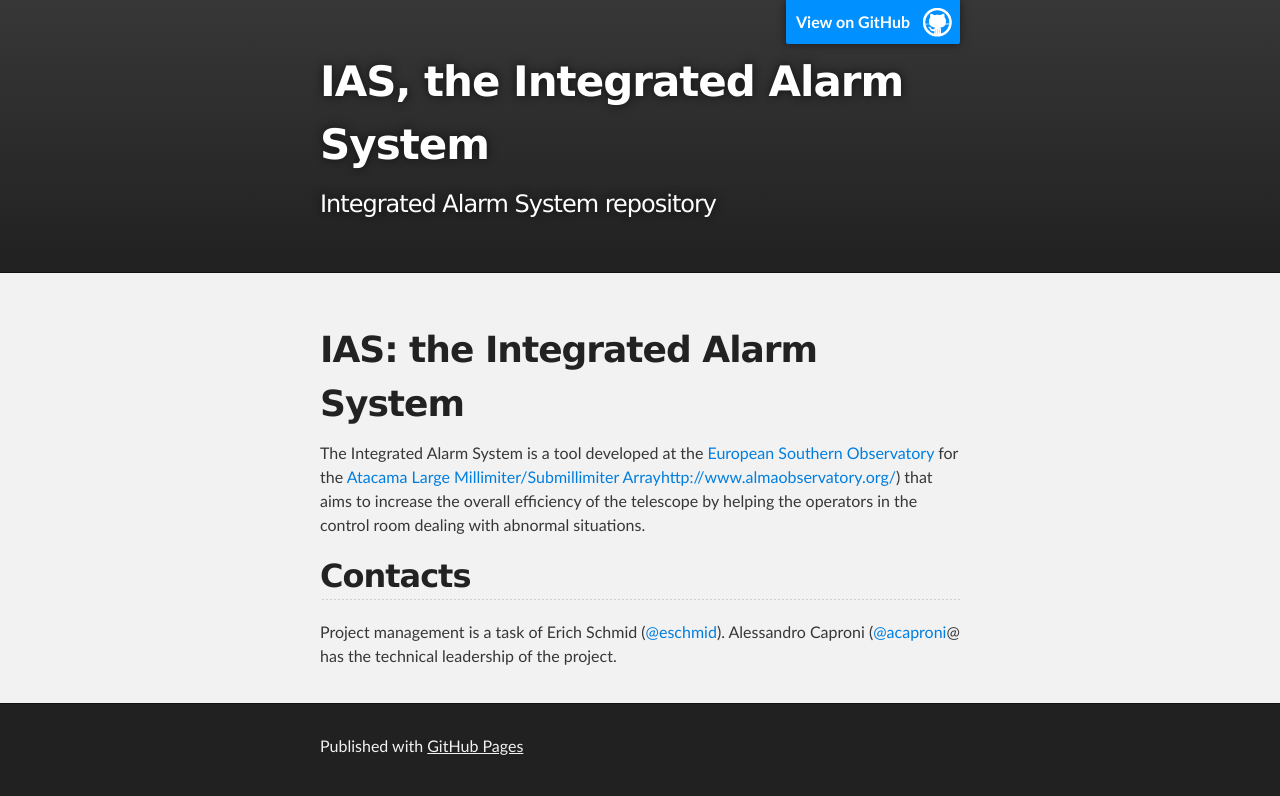
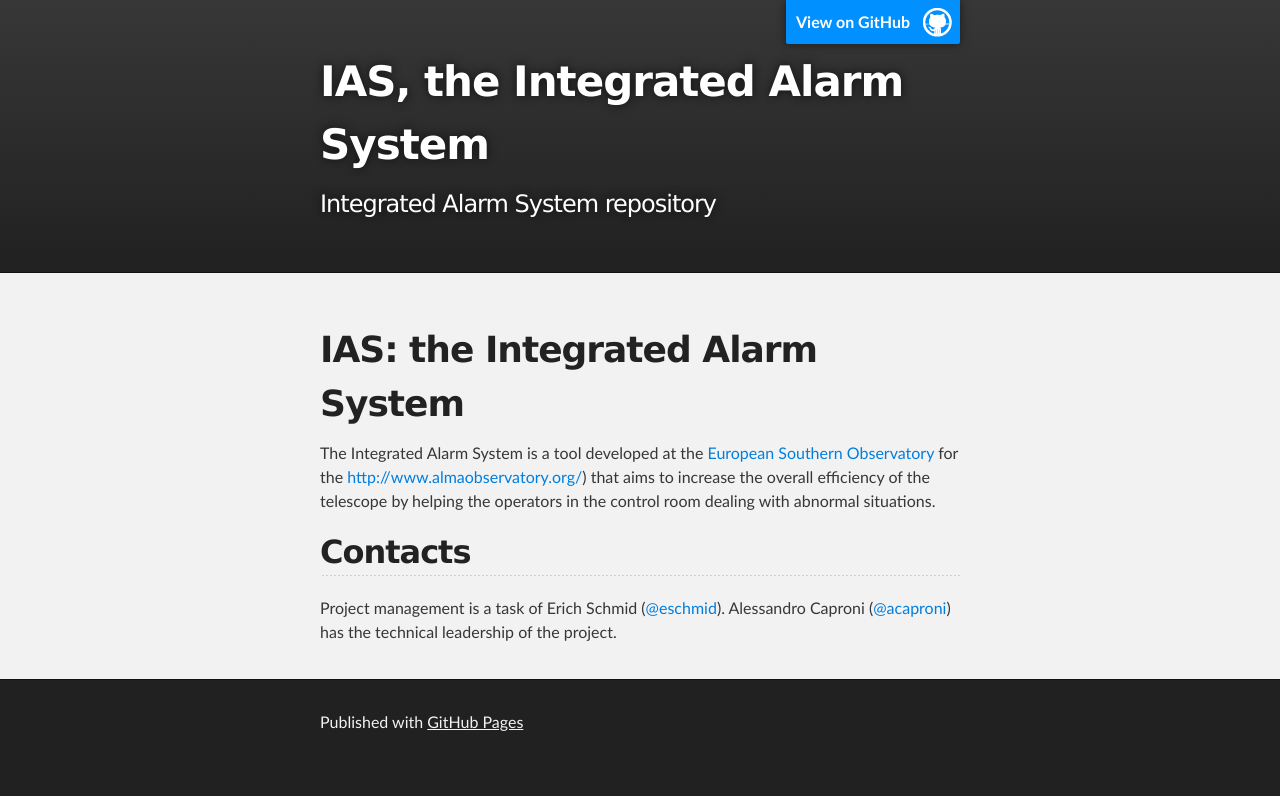
Before and after one commit to IntegratedAlarmSystem-Group/IntegratedAlarmSystem-Group.github.io, a plain HTML site: page index.html in a window 1280 px wide. Drawn offline with Linux system fonts and the light colour scheme.

Commit message:
Fixes few typos

```diff
--- a/index.html
+++ b/index.html
@@ -30,12 +30,12 @@
         <h1>
 <a id="ias-the-integrated-alarm-system" class="anchor" href="#ias-the-integrated-alarm-system" aria-hidden="true"><span aria-hidden="true" class="octicon octicon-link"></span></a>IAS: the Integrated Alarm System</h1>
 
-<p>The Integrated Alarm System is a tool developed at the <a href="http://www.eso.org">European Southern Observatory</a> for the <a href="">Atacama Large Millimiter/Submillimiter Array</a><a href="http://www.almaobservatory.org/">http://www.almaobservatory.org/</a>) that aims to increase the overall efficiency of the telescope by helping the operators in the control room dealing with abnormal situations.</p>
+<p>The Integrated Alarm System is a tool developed at the <a href="http://www.eso.org">European Southern Observatory</a> for the <a href="http://www.almaobservatory.org/">http://www.almaobservatory.org/</a>) that aims to increase the overall efficiency of the telescope by helping the operators in the control room dealing with abnormal situations.</p>
 
 <h2>
 <a id="contacts" class="anchor" href="#contacts" aria-hidden="true"><span aria-hidden="true" class="octicon octicon-link"></span></a>Contacts</h2>
 
-<p>Project management is a task of Erich Schmid (<a href="https://github.com/eschmid" class="user-mention">@eschmid</a>). Alessandro Caproni (<a href="https://github.com/acaproni" class="user-mention">@acaproni</a>@ has the technical leadership of the project.</p>
+<p>Project management is a task of Erich Schmid (<a href="https://github.com/eschmid" class="user-mention">@eschmid</a>). Alessandro Caproni (<a href="https://github.com/acaproni" class="user-mention">@acaproni</a>) has the technical leadership of the project.</p>
       </section>
     </div>
 
```
